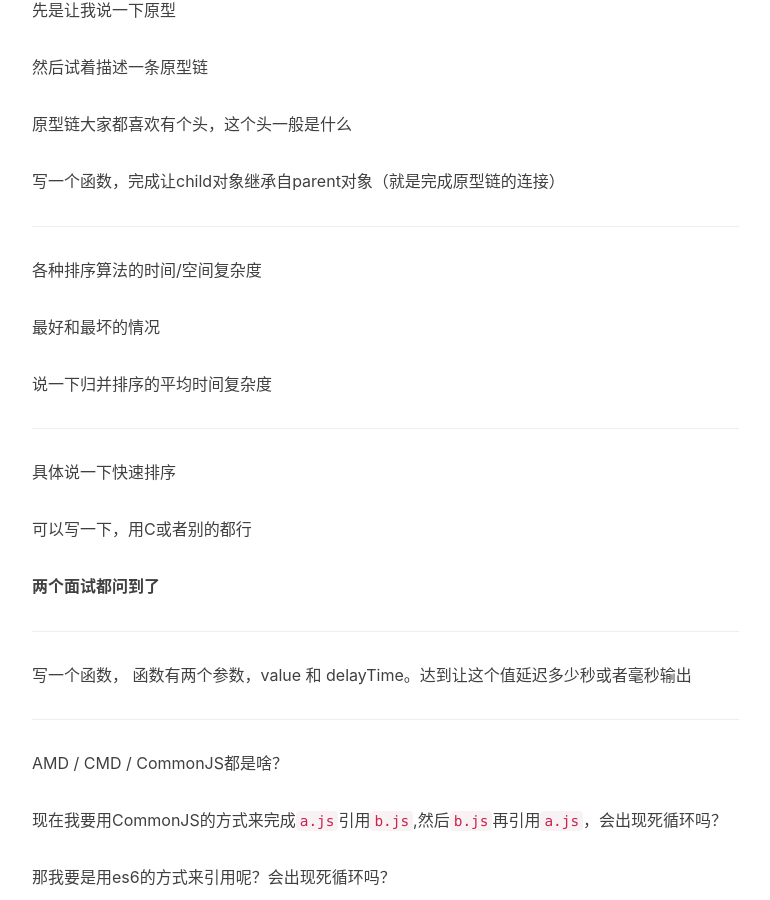
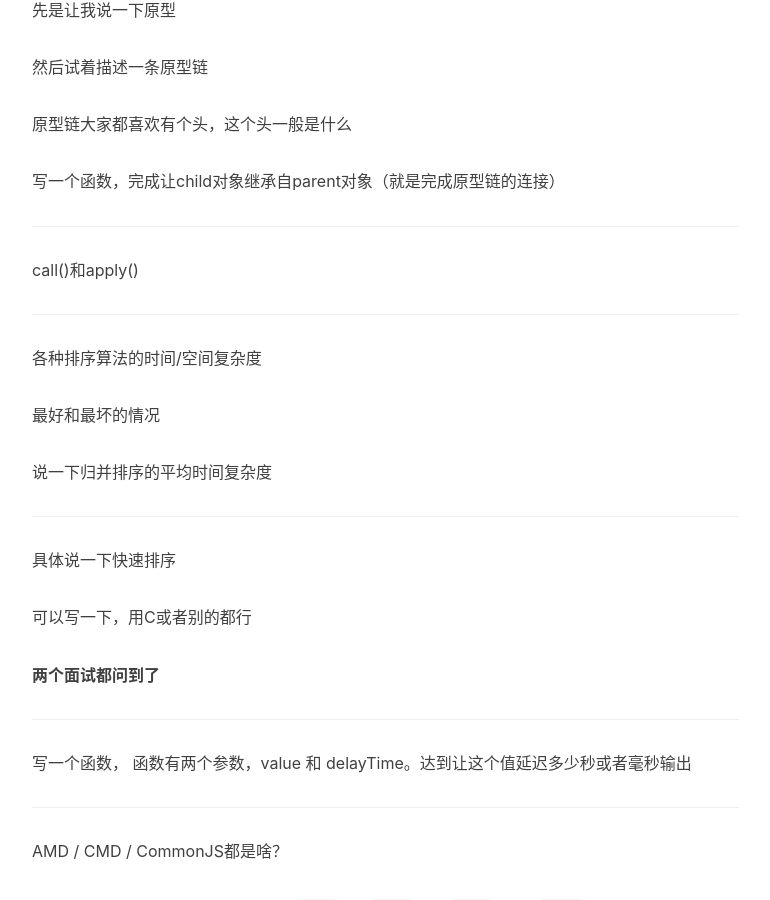
Before and after one commit to hanqizheng/hanqizheng.github.io-Old-, a Jekyll site: the page built from _posts/2019-02-15-Diary.md, in a window 1280 px wide and 900 px high, scrolled down 4457 px. Shown: the whole window, without its empty margins (233-1003 px from the left). Built offline with Jekyll 4.4.1, drawn with Linux system fonts in a browser that asks for light colours; nearby versions of some CDN libraries; comment, search, counter and statistics services are not loaded.

Commit message:
update interview experience markdown

```diff
--- a/_posts/2019-02-15-Diary.md
+++ b/_posts/2019-02-15-Diary.md
@@ -127,6 +127,10 @@ console.log(2222, i);
 
 ---
 
+call()和apply()
+
+---
+
 各种排序算法的时间/空间复杂度
 
 最好和最坏的情况
```
